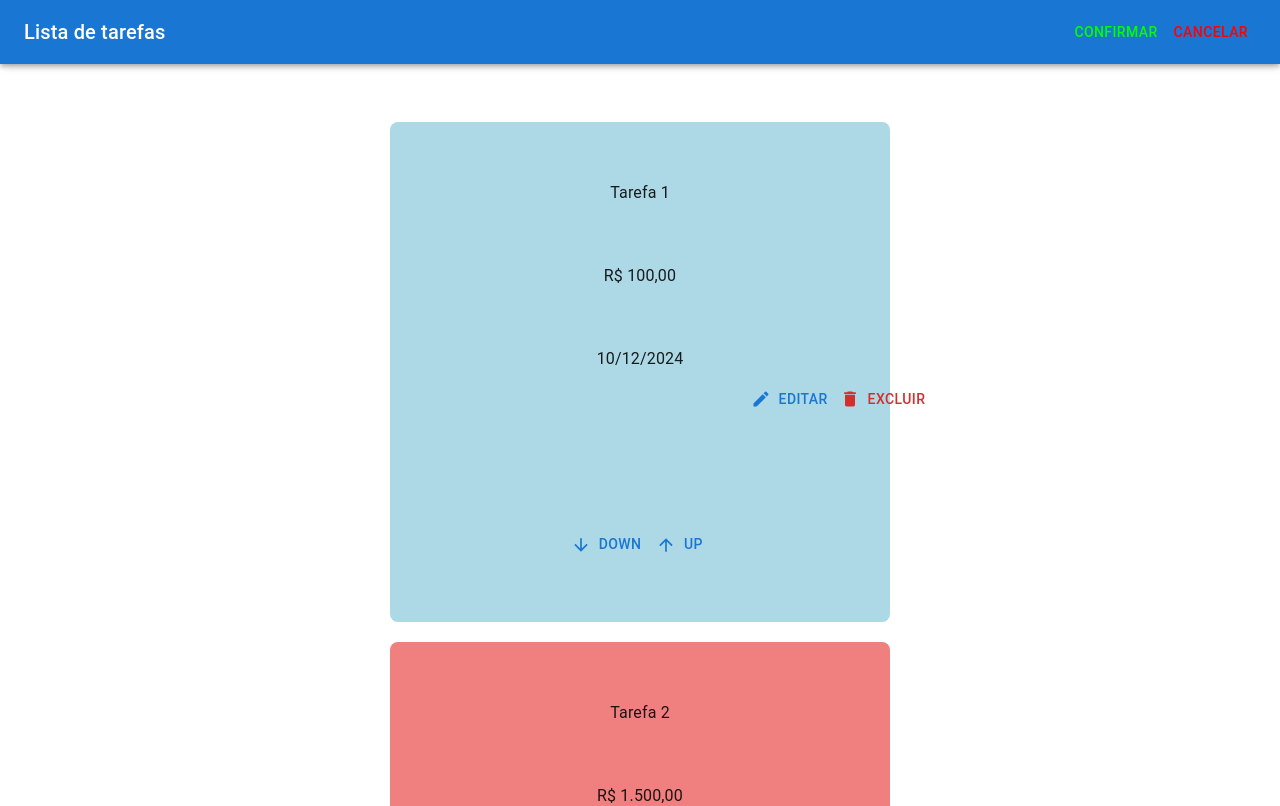
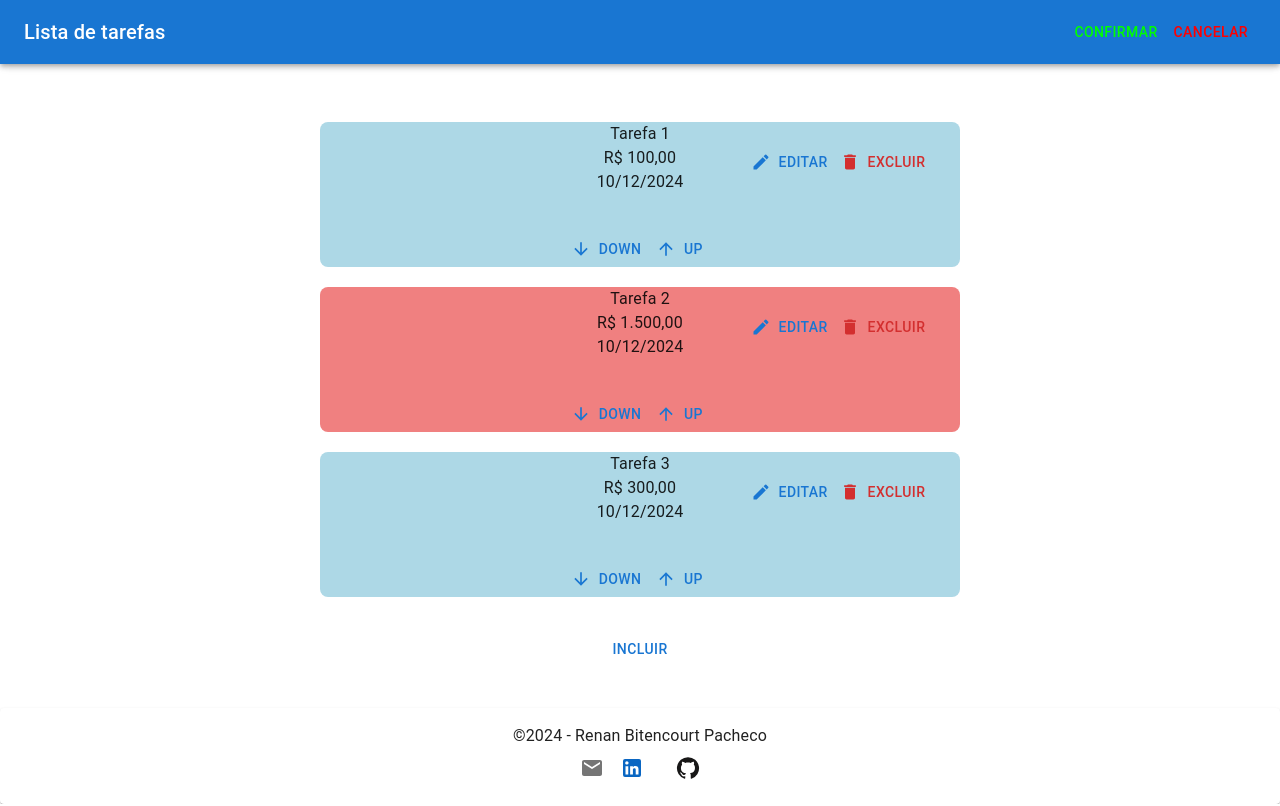
Before and after one commit to Renanpacheco/tasks_list_frontend, a React (Create React App) app: page / in a window 1280 px wide. Shown: the top 806 px of the page. Built offline with nearby package versions, Linux system fonts and the light colour scheme.

Commit message:
alteration of footer and begin to fix styles

```diff
--- a/src/components/Cards/card.js
+++ b/src/components/Cards/card.js
@@ -13,11 +13,7 @@ const CardList = () => {
   const [openModalForm, setOpenModalForm] = React.useState(false);
   const [cards, setCards] = useState([
     { id: "1", name: "Tarefa 1", cost: 100, date: "10/12/2024", order_task: 2 },
-    {
-      id: "2",
-      name: "Tarefa 2",
-      cost: 1500,
-      date: "10/12/2024",
+    { id: "2", name: "Tarefa 2", cost: 1500, date: "10/12/2024",
       order_task: 1,
     },
     { id: "3", name: "Tarefa 3", cost: 300, date: "10/12/2024", order_task: 0 },
@@ -48,8 +44,8 @@ const CardList = () => {
           <div
             key={card.id}
             style={{
-              width: "500px",
-              height: "500px",
+              width: "50%",
+              height: "50%",
               backgroundColor: getBackgroundColor(card.cost),
               margin: "10px",
               display: "flex",
--- a/src/components/Footer/footer.js
+++ b/src/components/Footer/footer.js
@@ -1,24 +1,53 @@
 import * as React from "react";
 import Box from "@mui/material/Box";
 import Paper from "@mui/material/Paper";
-import Stack from "@mui/material/Stack";
 import { styled } from "@mui/material/styles";
+import { IconButton, Typography } from "@mui/material";
+import LinkedInIcon from "@mui/icons-material/LinkedIn";
+import GitHubIcon from "@mui/icons-material/GitHub";
+import Email from "@mui/icons-material/Email";
 
+// Estilização do Paper
 const DemoPaper = styled(Paper)(({ theme }) => ({
-  width: 2000,
-  height: 1200,
-  padding: theme.spacing(20),
+  width: "100%", // Ajuste da largura
+  height: "100%",
+  padding: theme.spacing(2),
   ...theme.typography.body2,
   textAlign: "center",
 }));
 
 export default function SimplePaper() {
   return (
-    <Box>
-      <Paper elevation={0} />
-      <Stack direction="row" spacing={2}>
-        <DemoPaper variant="elevation">Email: renan_p@ymail.com</DemoPaper>
-      </Stack>
+    <Box sx={{ marginTop: 5 }}>
+      <DemoPaper variant="elevation">
+        <Typography>©2024 - Renan Bitencourt Pacheco</Typography>
+        <IconButton
+          component="a"
+          href="mailto:renan_p@ymail.com"
+          target="_blank"
+          aria-label="Email"
+        >
+          <Email />
+        </IconButton>
+        <IconButton
+          component="a"
+          href="https://www.linkedin.com/in/renan-pacheco-4b920274/" // Coloque seu link do LinkedIn
+          target="_blank"
+          aria-label="LinkedIn"
+          sx={{ color: "#0A66C2", marginRight: 2 }}
+        >
+          <LinkedInIcon />
+        </IconButton>
+        <IconButton
+          component="a"
+          href="https://github.com/Renanpacheco" // Coloque seu link do GitHub
+          target="_blank"
+          aria-label="GitHub"
+          sx={{ color: "#181717" }}
+        >
+          <GitHubIcon />
+        </IconButton>
+      </DemoPaper>
     </Box>
   );
 }
--- a/src/components/Header/header.js
+++ b/src/components/Header/header.js
@@ -15,7 +15,7 @@ import Toolbar from "@mui/material/Toolbar";
 import Typography from "@mui/material/Typography";
 import Button from "@mui/material/Button";
 
-const drawerWidth = 240;
+const drawerWidth = "100%";
 const navItems = ["Confirmar", "Cancelar"];
 
 function DrawerAppBar(props) {
@@ -102,10 +102,6 @@ function DrawerAppBar(props) {
 }
 
 DrawerAppBar.propTypes = {
-  /**
-   * Injected by the documentation to work in an iframe.
-   * You won't need it on your project.
-   */
   window: PropTypes.func,
 };
 
```
Also changed, not shown: src/components/Body/body.js (+0 -59 lines).
